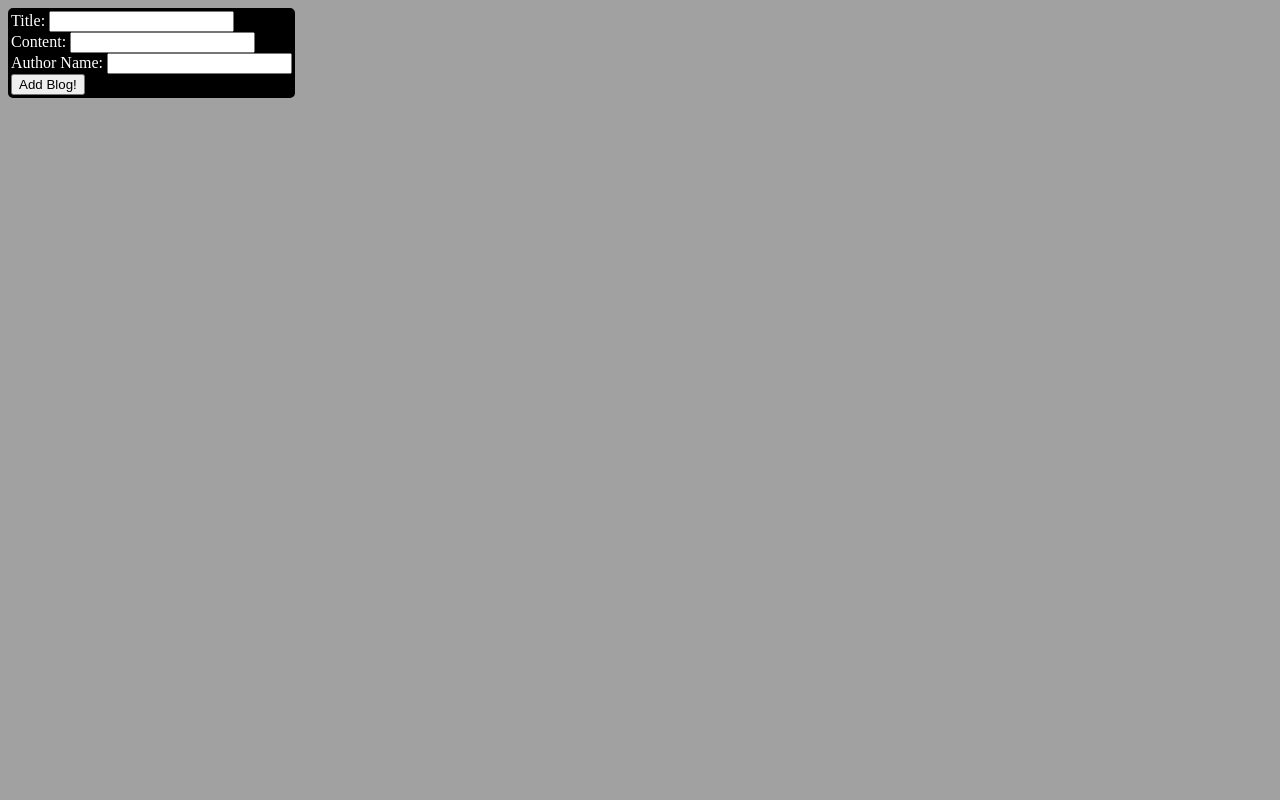
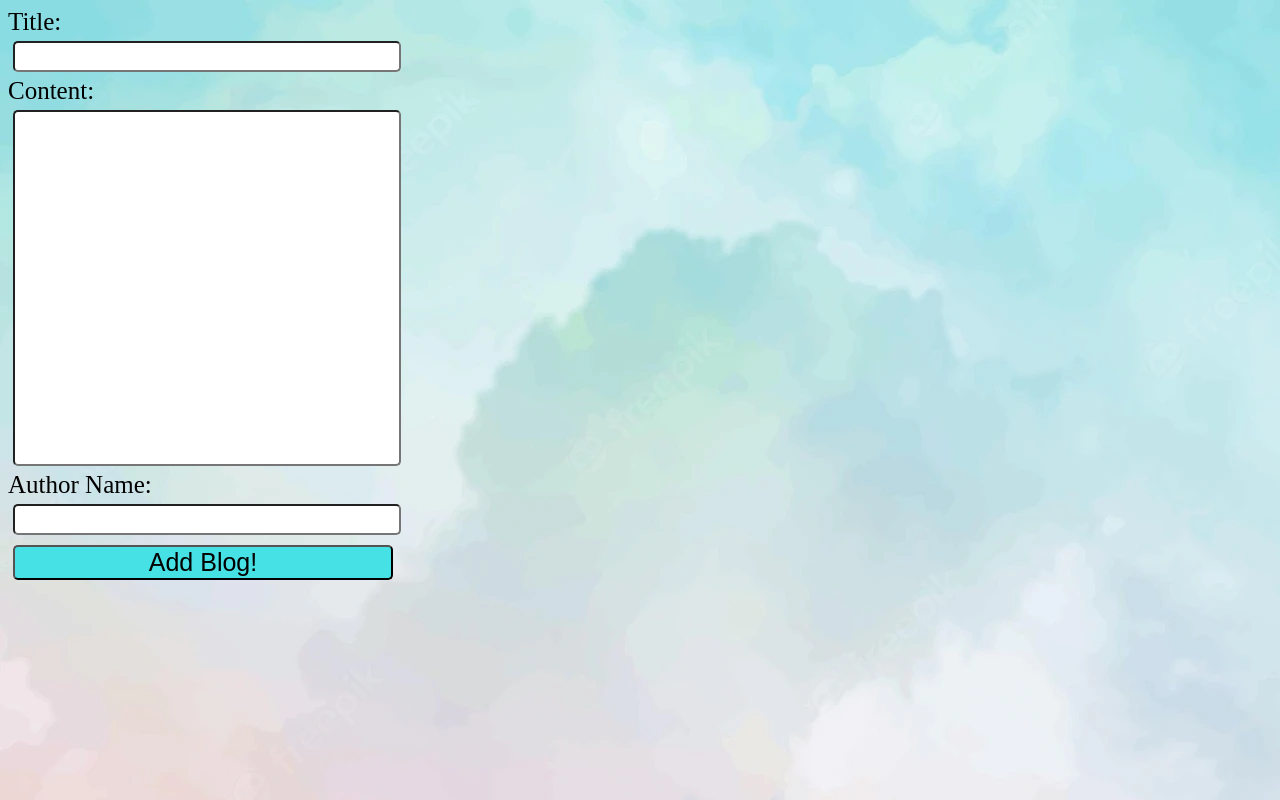
Before and after one commit to yashwanth06062000/Neutrinos, a website: page Frontend/blog.html in a window 1280 px wide. Drawn offline with nearby package versions, Linux system fonts and the light colour scheme; no server answers.

Commit message:
final version

```diff
--- a/Frontend/blog.css
+++ b/Frontend/blog.css
@@ -1,47 +1,75 @@
-body{
-    background-color: rgb(161, 161, 161);
+body {
+  background-image: url("../Background.jpg");
+
+  font-size: 25px;
+  color: black;
 }
-#blogs-page{
-    border:3px solid black;
-    border-radius: 5px;
-    width: fit-content;
-    background-color: black;
-    color:white;
+#blogs-page {
+  border-radius: 5px;
+  flex: 25%;
+
+  color: black;
+  margin: 0px;
 }
-.blogdiv{
-    border:3px solid black;
-    border-radius: 5px;
-    width: 800px;
-    height:200px;
-    /* background-color: black; */
-    color:white;
-    margin:10px;
+.blogdiv {
+  border: 3px solid black;
+  border-radius: 5px;
+
+  color: white;
+  margin: 3rem;
 }
-.title{
-
-    display: block;
-    background-color: blueviolet;
-    color:white;
-    height:20px;
+.title {
+  display: block;
+  background-color: rgb(69, 225, 228);
+  color: black;
 }
-.content{
-
-    display: block;
-    background-color: white;
-    color:black;
-    height:160px;
-
+.content {
+  display: block;
+  color: black;
+  height: fit-content;
 }
-.author{
-
-    display: block;
-    background-color: white;
-    color:black
-
+.author {
+  display: block;
+  color: black;
 }
-#blog-container{
-    margin-left: 500px;
-
-
-
+#blog-container {
+  flex: 60%;
 }
+#blogpage {
+  margin: 0px;
+  width: 500px;
+  margin: 0px;
+}
+#fullpage {
+  display: flex;
+}
+#content {
+  width: 380px;
+  height: 350px;
+  border-radius: 5px;
+  margin: 5px;
+  font-size: 20px;
+}
+#title {
+  width: 380px;
+  height: 25px;
+  border-radius: 5px;
+  margin: 5px;
+  font-size: 20px;
+}
+#authorname {
+  width: 380px;
+  height: 25px;
+  border-radius: 5px;
+  margin: 5px;
+  font-size: 20px;
+}
+#submitbutton {
+  width: 380px;
+  height: 35px;
+  border-radius: 5px;
+  margin: 5px;
+  font-size: 25px;
+  background-color: rgb(69, 225, 228);
+  color: black;
+}
--- a/Frontend/blog.html
+++ b/Frontend/blog.html
@@ -8,7 +8,8 @@
     <link rel="stylesheet" href="blog.css">
 </head>
 <body>
-    <form action="" id="blogs-page">
+   <div id="fullpage">
+    <form action="" id="blogs-page" >
         <label for="title">Title:</label>
         <input type="text" name="title" id="title"> <br>
         <label for="content">Content:</label>
@@ -18,9 +19,11 @@
         <button id="submitbutton">Add Blog!</button>
 
     </form>
+
     <div id="blog-container">
 
     </div>
+</div>
     <script src="blog.js"></script>
     <script src="https://cdnjs.cloudflare.com/ajax/libs/axios/0.26.0/axios.min.js"></script>
 </body>
```
Also changed, not shown: Background.jpg (added).
